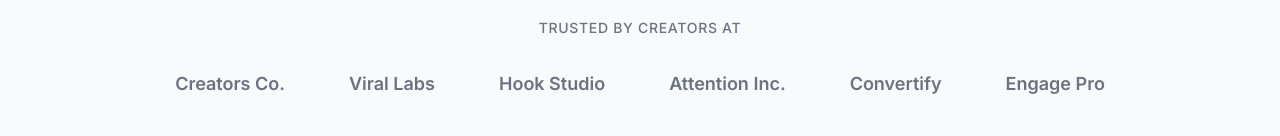
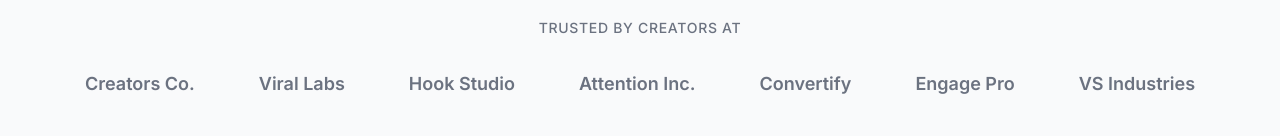
Before and after one commit to DhanNarula/Hookly, a Next.js app: page / in a window 1280 px wide. Shown: the part 816-952 px from the top of the page. Built offline with nearby package versions, Linux system fonts and the light colour scheme.

Commit message:
added vs industries

```diff
--- a/components/SocialProof.tsx
+++ b/components/SocialProof.tsx
@@ -5,6 +5,7 @@ const companies = [
   "Attention Inc.",
   "Convertify",
   "Engage Pro",
+  "VS Industries",
 ];
 
 export default function SocialProof() {
```
